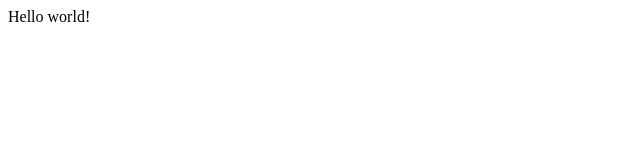
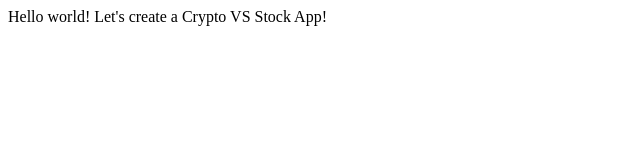
Before and after one commit to StockVsCrypto/crypto-vs-wallstreet, a Gatsby site: page / in a window 1280 px wide. Shown: the whole page, without its empty margins (0-640 px from the left). Built offline with nearby package versions, Linux system fonts and the light colour scheme; Gatsby itself is replaced by a stand-in of ours.

Commit message:
Initial commit

```diff
--- a/package.json
+++ b/package.json
@@ -1,7 +1,7 @@
 {
-  "name": "gatsby-starter-hello-world",
+  "name": "crypto-overtake",
   "private": true,
-  "description": "A simplified bare-bones starter for Gatsby",
+  "description": "A gatsby app that shows when the crypto market will take over the US stock market.",
   "version": "0.1.0",
   "license": "0BSD",
   "scripts": {
@@ -23,7 +23,7 @@
   },
   "repository": {
     "type": "git",
-    "url": "https://github.com/gatsbyjs/gatsby-starter-hello-world"
+    "url": "https://github.com/kol845/crypto-overtake"
   },
   "bugs": {
     "url": "https://github.com/gatsbyjs/gatsby/issues"
--- a/src/pages/index.js
+++ b/src/pages/index.js
@@ -1,5 +1,5 @@
 import React from "react"
 
 export default function Home() {
-  return <div>Hello world!</div>
+  return <div>Hello world! Let's create a Crypto VS Stock App!</div>
 }
```
Also changed, not shown: README.md, 1 other file.
